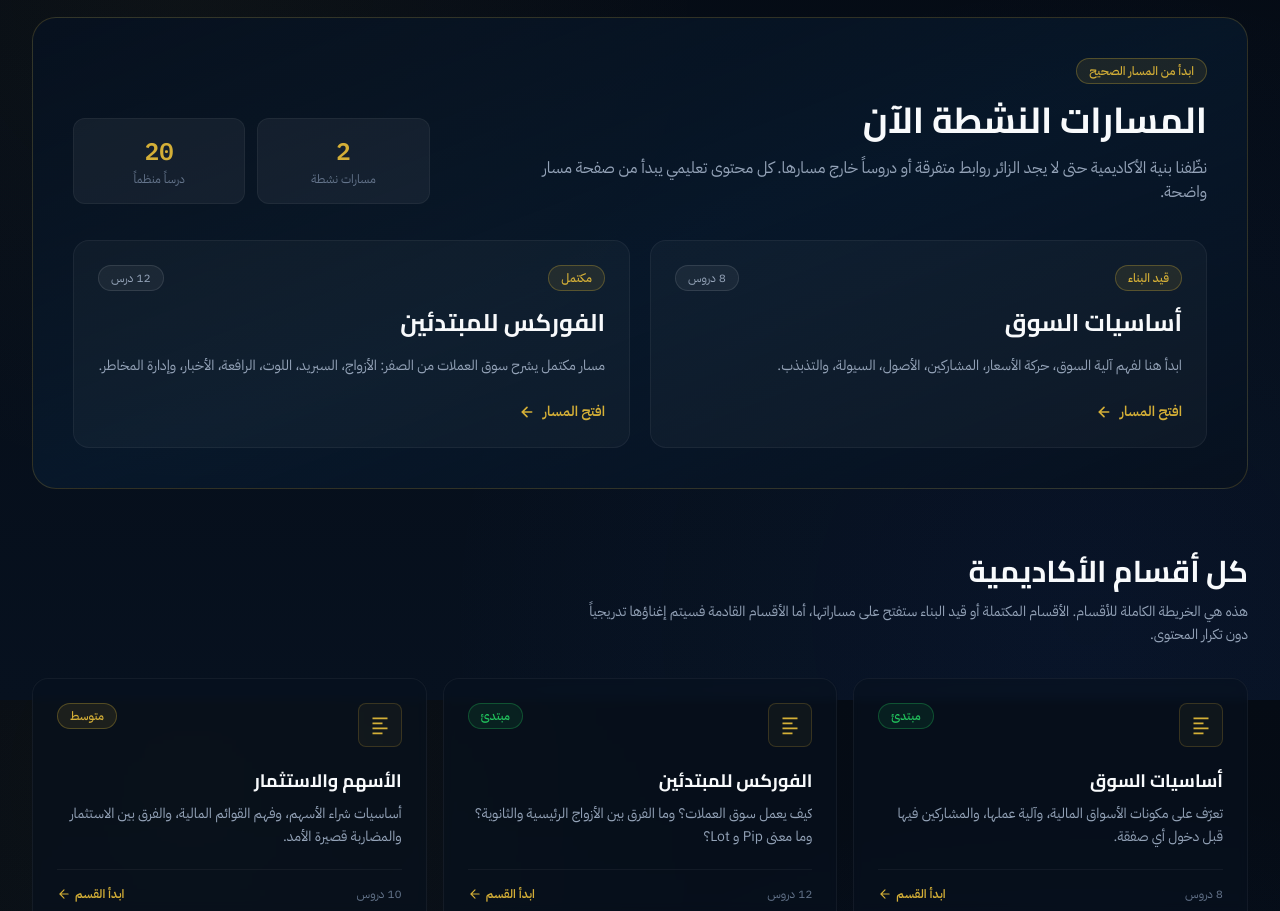
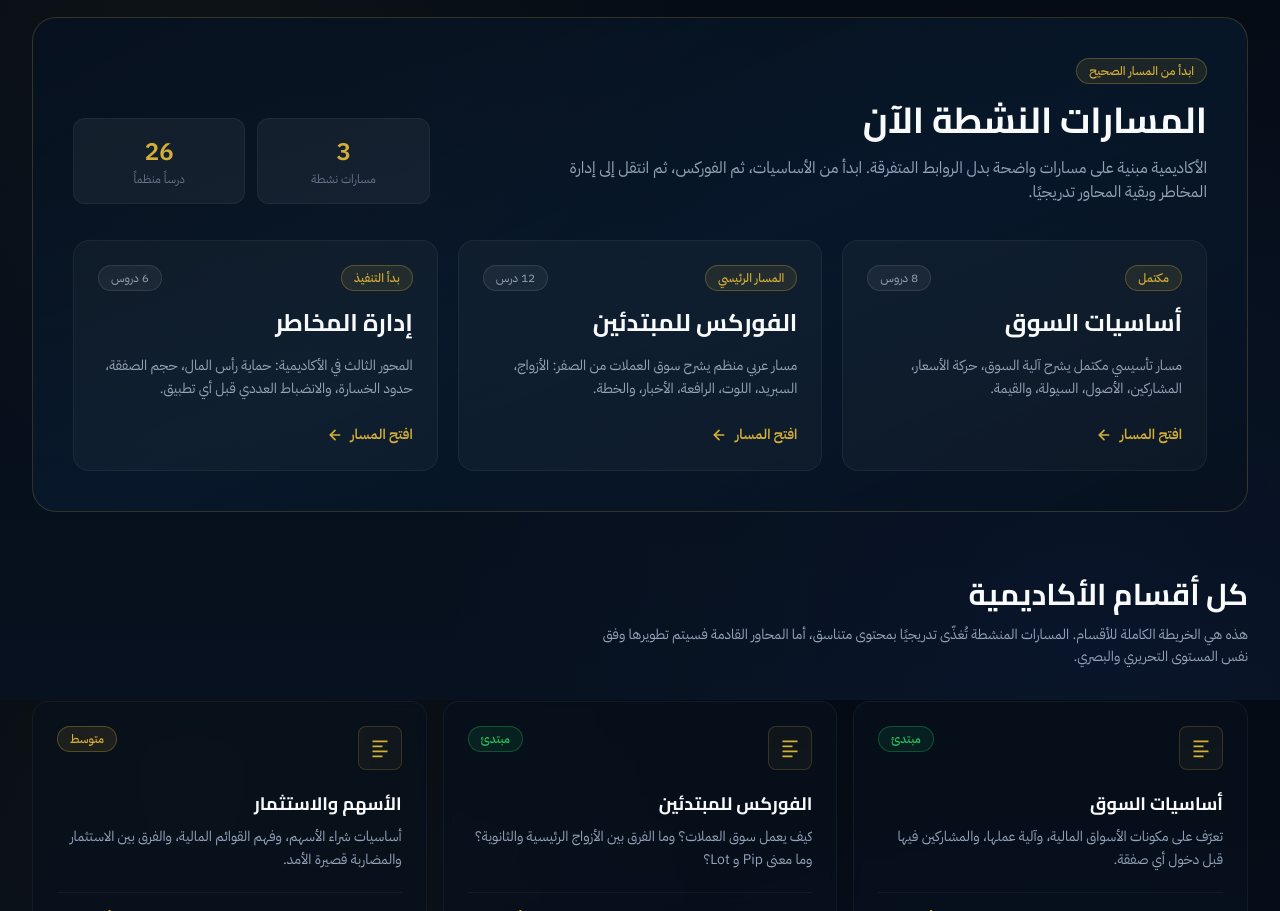
Before and after one commit to yassinlgarch-eng/Vanta-capital-, a Next.js app: page /academy in a window 1280 px wide. Shown: the part 900-1811 px from the top of the page. Built offline with nearby package versions, Linux system fonts and the light colour scheme.

Commit message:
Refine academy overview and activate risk management track

```diff
--- a/src/app/academy/page.tsx
+++ b/src/app/academy/page.tsx
@@ -7,25 +7,33 @@ import { MarketStructureDiagram, ParticipantsMap } from "@/components/AcademyVis
 export const metadata = {
   title: "الأكاديمية - تعلّم الأسواق المالية",
   description:
-    "بوابة تعليمية عربية منظمة لمسارات الأسواق المالية: أساسيات السوق، الفوركس، الأسهم، السلع، التحليل، إدارة المخاطر، وسيكولوجية التداول.",
+    "بوابة تعليمية عربية منظمة لمسارات الأسواق المالية: أساسيات السوق، الفوركس، إدارة المخاطر، التحليل، والأسهم والسلع.",
 };
 
 const activeTracks = [
   {
     title: "أساسيات السوق",
     description:
-      "ابدأ هنا لفهم آلية السوق، حركة الأسعار، المشاركين، الأصول، السيولة، والتذبذب.",
+      "مسار تأسيسي مكتمل يشرح آلية السوق، حركة الأسعار، المشاركين، الأصول، السيولة، والقيمة.",
     href: "/academy/market-basics",
     lessons: "8 دروس",
-    status: "قيد البناء",
+    status: "مكتمل",
   },
   {
     title: "الفوركس للمبتدئين",
     description:
-      "مسار مكتمل يشرح سوق العملات من الصفر: الأزواج، السبريد، اللوت، الرافعة، الأخبار، وإدارة المخاطر.",
+      "مسار عربي منظم يشرح سوق العملات من الصفر: الأزواج، السبريد، اللوت، الرافعة، الأخبار، والخطة.",
     href: "/academy/forex-basics",
     lessons: "12 درس",
-    status: "مكتمل",
+    status: "المسار الرئيسي",
+  },
+  {
+    title: "إدارة المخاطر",
+    description:
+      "المحور الثالث في الأكاديمية: حماية رأس المال، حجم الصفقة، حدود الخسارة، والانضباط العددي قبل أي تطبيق.",
+    href: "/academy/risk-management",
+    lessons: "6 دروس",
+    status: "بدأ التنفيذ",
   },
 ];
 
@@ -35,7 +43,7 @@ export default function AcademyPage() {
       <PageHeader
         eyebrow="الأكاديمية"
         title="بوابة تعليمية منظمة للأسواق"
-        description="ادخل إلى المسارات الصحيحة مباشرة: كل قسم له صفحة مستقلة ودروس مرتبة، بدون روابط متفرقة أو محتوى مكرر."
+        description="ادخل إلى المسارات الصحيحة مباشرة: كل قسم له صفحة مستقلة ودروس مرتبة، بصياغة واضحة ومسار تعلم تدريجي متناسق."
       />
 
       <section className="container-custom py-12">
@@ -52,24 +60,24 @@ export default function AcademyPage() {
                 المسارات النشطة الآن
               </h2>
               <p className="mt-4 max-w-2xl text-sm leading-relaxed text-neutral-400 sm:text-base">
-                نظّفنا بنية الأكاديمية حتى لا يجد الزائر روابط متفرقة أو دروساً خارج مسارها. كل محتوى تعليمي يبدأ من صفحة مسار واضحة.
+                الأكاديمية مبنية على مسارات واضحة بدل الروابط المتفرقة. ابدأ من الأساسيات، ثم الفوركس، ثم انتقل إلى إدارة المخاطر وبقية المحاور تدريجيًا.
               </p>
             </div>
             <div className="lg:col-span-4">
               <div className="grid grid-cols-2 gap-3 text-center">
                 <div className="rounded-xl border border-white/5 bg-white/5 p-4">
-                  <div className="font-mono text-2xl font-bold text-gold">2</div>
+                  <div className="font-mono text-2xl font-bold text-gold">3</div>
                   <div className="mt-1 text-xs text-neutral-500">مسارات نشطة</div>
                 </div>
                 <div className="rounded-xl border border-white/5 bg-white/5 p-4">
-                  <div className="font-mono text-2xl font-bold text-gold">20</div>
+                  <div className="font-mono text-2xl font-bold text-gold">26</div>
                   <div className="mt-1 text-xs text-neutral-500">درساً منظماً</div>
                 </div>
               </div>
             </div>
           </div>
 
-          <div className="mt-9 grid gap-5 lg:grid-cols-2">
+          <div className="mt-9 grid gap-5 lg:grid-cols-3">
             {activeTracks.map((track) => (
               <Link
                 key={track.href}
@@ -110,7 +118,7 @@ export default function AcademyPage() {
         <div className="mt-16">
           <h2 className="section-title text-3xl">كل أقسام الأكاديمية</h2>
           <p className="mt-3 max-w-2xl text-sm leading-relaxed text-neutral-400">
-            هذه هي الخريطة الكاملة للأقسام. الأقسام المكتملة أو قيد البناء ستفتح على مساراتها، أما الأقسام القادمة فسيتم إغناؤها تدريجياً دون تكرار المحتوى.
+            هذه هي الخريطة الكاملة للأقسام. المسارات المنشطة تُغذّى تدريجيًا بمحتوى متناسق، أما المحاور القادمة فسيتم تطويرها وفق نفس المستوى التحريري والبصري.
           </p>
 
           <div className="mt-8 grid gap-4 sm:grid-cols-2 lg:grid-cols-3">
```
